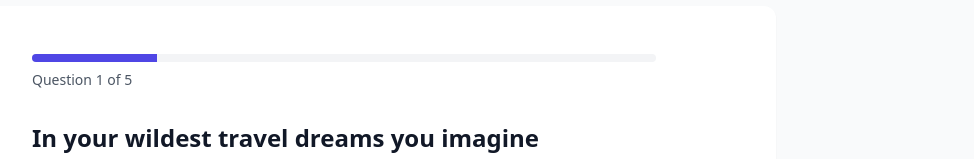
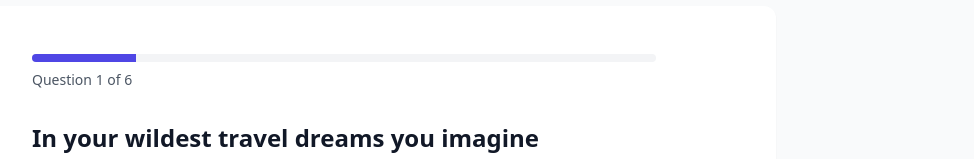
Before and after one commit to eryngordon/quiz-lead-magnet-maker, a React (Vite) app: page / in a window 1280 px wide. Shown: the part 174-333 px from the top of the page, without its empty margins (296-1270 px from the left). Built offline with nearby package versions, Linux system fonts and the light colour scheme.

Commit message:
Add new quiz question
Add a new question and options to the quiz.

```diff
--- a/src/data/quizQuestions.ts
+++ b/src/data/quizQuestions.ts
@@ -1,3 +1,4 @@
+
 import { QuizQuestion } from "@/types/quiz";
 
 export const QUIZ_QUESTIONS: QuizQuestion[] = [
@@ -60,5 +61,17 @@ export const QUIZ_QUESTIONS: QuizQuestion[] = [
       "A quick trip to the traditional market to scope out the souvenirs!"
     ],
     type: "single-choice"
+  },
+  {
+    id: 6,
+    question: "Of all the places you could go, which would you choose first?",
+    options: [
+      "I'd like to trek around Indonesia. Traveling light and meeting like minded trekkers is my passion.",
+      "A once in a lifetime river cruise starting in Amsterdam and coursing through Europe.",
+      "A drive down the West coast of the USA to tackle some rock climbing and kite surfing on the Pacific.",
+      "Costa Rica is appealing to me because of it's eco-friendly approach to travel.",
+      "Wearing a kimono, sipping tea, and experiencing cultural immersion with a geisha in the historic Gion District of Kyoto."
+    ],
+    type: "single-choice"
   }
 ];
```
